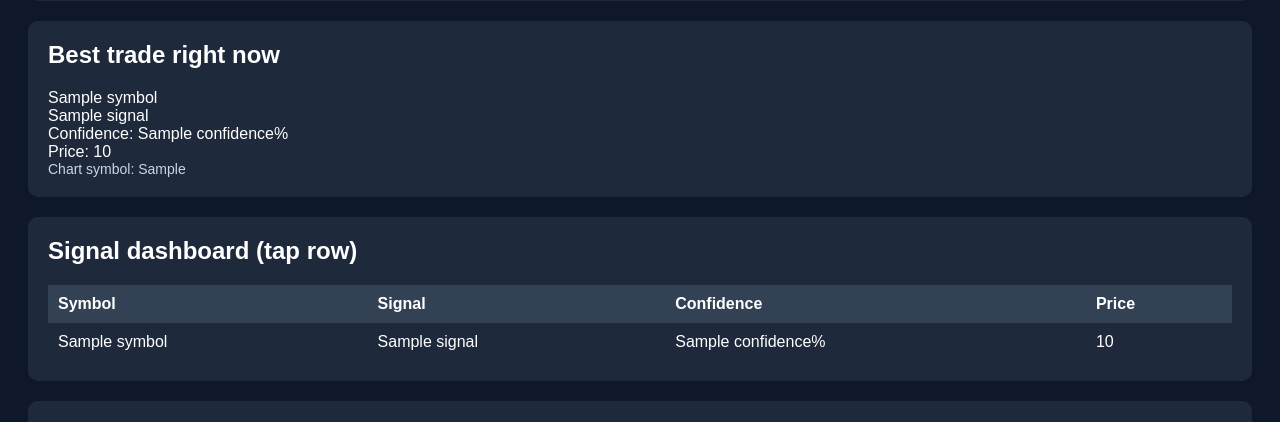
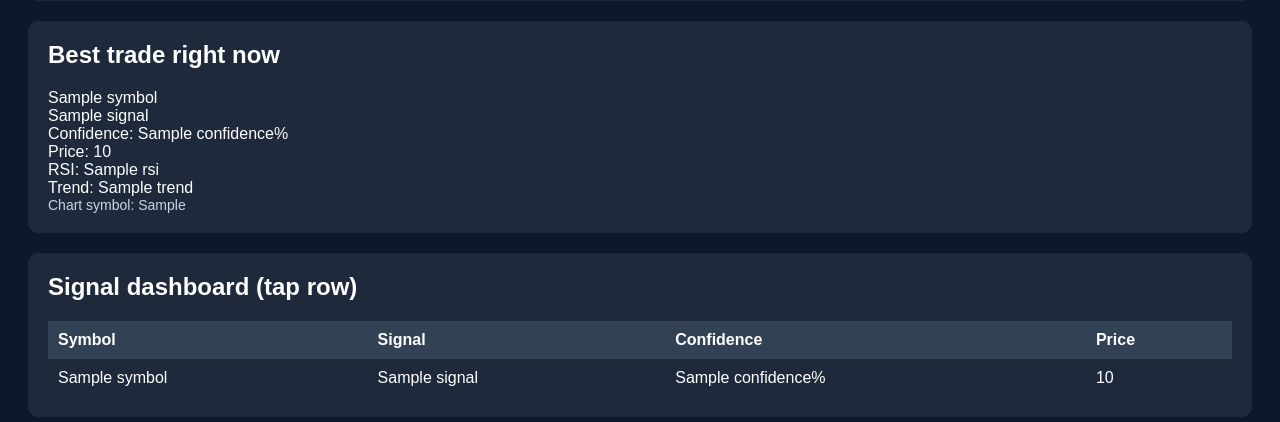
Before and after one commit to CycleX66/ai-stock-app, a Flask app: template templates/index.html in a window 1280 px wide. Shown: the part 209-631 px from the top of the page. Run offline with Flask 3, Linux system fonts and the light colour scheme; the template is opened without the code that fills it: most values are stand-ins (such as "Sample title", 1, 10 or a date in 2020).

Commit message:
Update index.html

```diff
--- a/templates/index.html
+++ b/templates/index.html
@@ -57,6 +57,8 @@
     {{ best.signal }}<br>
     Confidence: {{ best.confidence }}%<br>
     Price: {{ best.price }}<br>
+    RSI: {{ best.rsi }}<br>
+    Trend: {{ best.trend }}<br>
     <div class="small">Chart symbol: {{ best.chart_symbol }}</div>
 </div>
 
```
